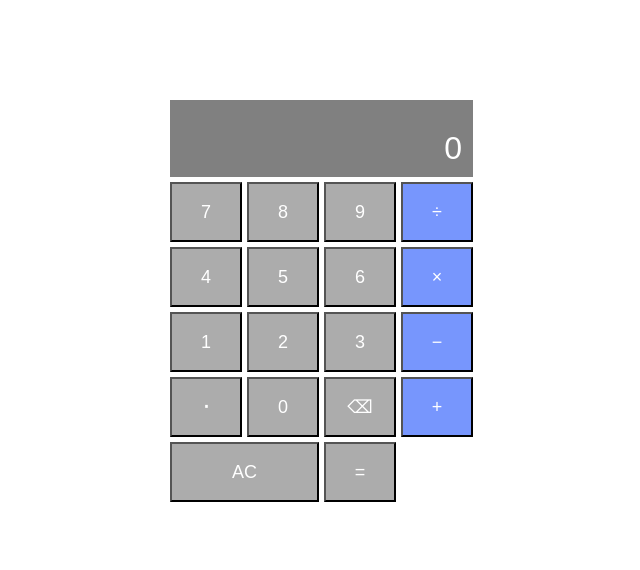
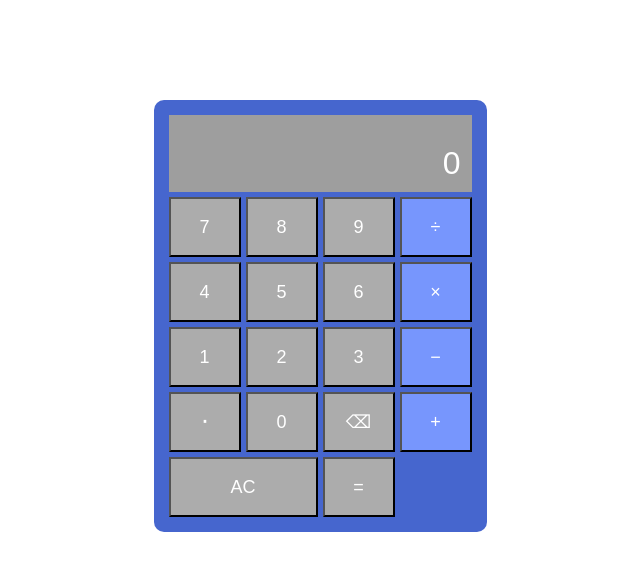
Before and after one commit to marybcheung/calculator, a plain HTML site: page index.html in a window 1280 px wide. Shown: the whole page, without its empty margins (320-960 px from the left). Drawn offline with Linux system fonts and the light colour scheme.

Commit message:
Added calculator body

```diff
--- a/index.html
+++ b/index.html
@@ -9,8 +9,16 @@
                 font-family: Arial, Helvetica, sans-serif;
             }
 
+            .calculator-body {
+                padding: 15px;
+                width:min-content;
+                background-color: rgb(70, 102, 206);
+                margin: 0 auto;
+                border-radius: 10px;
+            }
+
             .wrapper {
-                width: 300px;
+                width: min-content;
                 display: grid;
                 grid-template-columns: 72px 72px 72px 72px;
                 grid-gap: 5px;
@@ -35,7 +43,7 @@
 
             #display {
                 grid-column: 1 / 5;
-                background-color:grey;
+                background-color:rgb(158, 158, 158);
                 text-align: right;
                 font-size: 32px;
                 padding: 30px 10px 10px 10px;
@@ -62,6 +70,7 @@
         </style>
     </head>
     <body>
+        <div class="calculator-body">
             <div class="wrapper">
                 <div id="display">0</div>
                 <button class="number" id="seven">7</button>
@@ -82,6 +91,7 @@
                 <button class="operator" id="add">+</button>
                 <button id="clear">AC</button>
                 <button id="equals">=</button>
+            </div>
         </div>
         <script>
             const buttons = document.querySelectorAll("button");
```
Lines whose indentation alone changed are shown as unchanged.
